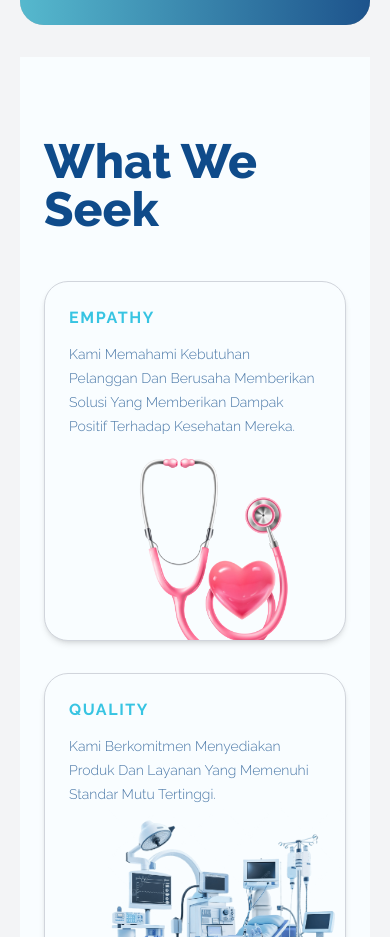
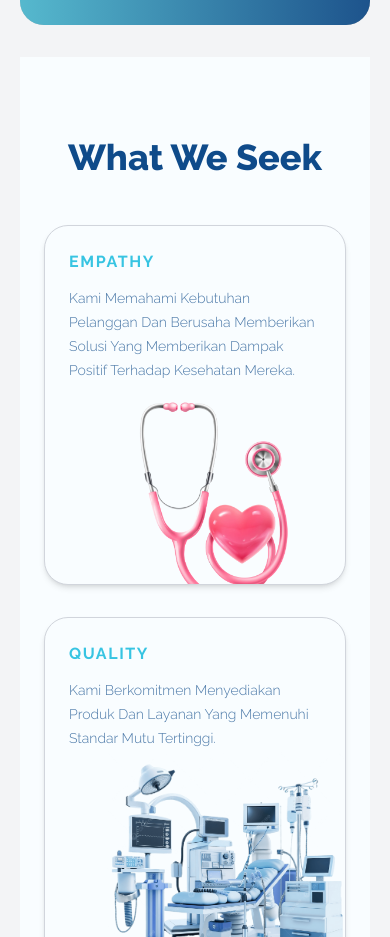
Before and after one commit to Delos-343/PT-Indo-Sehat-Medika, a Next.js app: page / in a window 390 px wide. Shown: the part 859-1796 px from the top of the page. Built offline with nearby package versions, Linux system fonts and the light colour scheme; grey boxes are pictures that could not be loaded.

Commit message:
Typogra[hy fix

```diff
--- a/src/app/components/organisms/Second.tsx
+++ b/src/app/components/organisms/Second.tsx
@@ -22,7 +22,7 @@ export const Second: React.FC = () => {
     <>
       <section className="w-full py-20 bg-[var(--color-bg-primary)]">
         <div className="w-full mx-auto px-6 lg:px-0">
-          <h2 className="text-5xl font-extrabold text-[var(--color-primary-dark)] mb-12">
+          <h2 className="text-4xl sm:text-5xl font-extrabold text-[var(--color-primary-dark)] mb-12 text-center sm:text-left">
             What We Seek
           </h2>
           <div className="grid grid-cols-1 sm:grid-cols-2 md:grid-cols-3 lg:grid-cols-5 gap-8">
```
